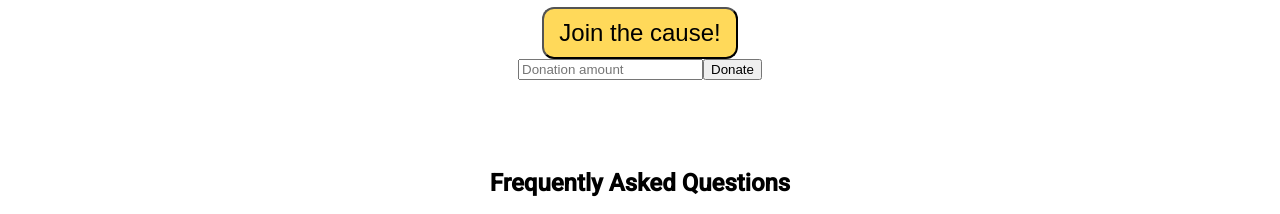
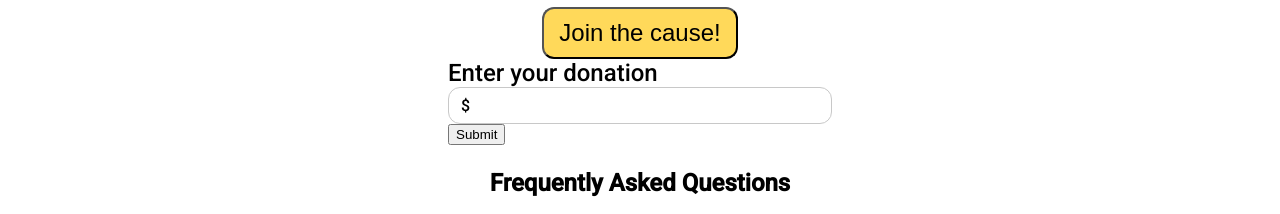
Before and after one commit to 100yann/TheOdinProject, a plain HTML site: page medito_website/index.html in a window 1280 px wide. Both pictures are taken after a click on the button "Join the cause!". Shown: the part 586-800 px from the top of the page. Drawn offline with Linux system fonts and the light colour scheme.

Commit message:
add form to html and toggle visibility from js

```diff
--- a/medito_website/index.html
+++ b/medito_website/index.html
@@ -30,7 +30,17 @@
                 <div id='bar-fg'></div>
             </div>
         </div>
-        <button id="donate-button">Join the cause!</button>
+        <button id="donation-button">Join the cause!</button>
+        <form id='donation-form' action="" hidden>
+            <div id="donation-amount-field">
+                <label for="donation-amount">Enter your donation</label>
+                <div id="donation-amount-field-inner">
+                    <span>$</span>
+                    <input type="number" name="donation-amount" id="donation-amount" autocomplete="off">
+                </div>
+                <input type="submit" name="donation-submit" id="donation-submit">
+            </div>
+        </form>
     </div>
 
     <div id="faq-section">
--- a/medito_website/index.js
+++ b/medito_website/index.js
@@ -8,7 +8,7 @@ document.addEventListener('DOMContentLoaded', () => {
         question.addEventListener('click', () => {dropdownAnswer(question)})
     })
 
-    const donateButton = document.getElementById('donate-button')
+    const donateButton = document.getElementById('donation-button')
     donateButton.addEventListener('click', () => {displayDonationField()})
 
     // Make sure email field is filled out if trying to submit
@@ -53,31 +53,6 @@ function validateEmailField(emailInput) {
 function displayDonationField() {
     const parentSection = document.getElementById('progress-section')
     const hasForm = parentSection.querySelector('form')
-
-    if (hasForm != null) {
-        hasForm.hidden == true ? hasForm.hidden = false : hasForm.hidden = true
-    } else {
-        const donationForm = document.createElement('form')
-        donationForm.setAttribute('method', 'post')
-
-        // Create an input for the donation
-        var donationAmount = document.createElement('input')
-        donationAmount.setAttribute('type', 'number')
-        donationAmount.setAttribute('name', 'donation-amount')
-        donationAmount.setAttribute('placeholder', 'Donation amount')
-        donationAmount.id = 'donation-amount'
-        donationForm.append(donationAmount)
-
-        // Create a submit button
-        var submitDonation = document.createElement('input')
-        submitDonation.setAttribute('type', 'submit')
-        submitDonation.setAttribute('value', 'Donate')
-        submitDonation.id = 'submit-donation'
-        donationForm.append(submitDonation)
-
-        parentSection.append(donationForm)
-    }
-
-
+    hasForm.hidden == true ? hasForm.hidden = false : hasForm.hidden = true
 
 }
--- a/medito_website/styles.css
+++ b/medito_website/styles.css
@@ -74,7 +74,7 @@ nav a {
     animation-duration: 1.5s;
 }
 
-#donate-button {
+#donation-button {
     margin-top: 10px;
     font-size: 24px;
     background-color: #FFD95A;
@@ -82,10 +82,38 @@ nav a {
     padding: 10px 15px;
 }
 
-#donate-button:hover {
+#donation-button:hover {
     background-color: #9ADE7B;
     cursor: pointer;
 }
+
+#donation-form {
+    width: 30%;
+    margin: auto;
+}
+
+#donation-amount-field {
+    text-align: left;
+}
+#donation-amount-field label {
+    text-align: left;
+    font-size: 24px;
+}
+#donation-amount-field-inner {
+    border: 1px solid #c8c8c8;
+    border-radius: 0.75rem;
+    padding: .5rem .75rem;
+}
+
+#donation-amount-field-inner:focus {
+    border: 1px solid #9ADE7B;
+}
+
+#donation-amount, #donation-amount:focus {
+    border: none;
+    outline: none;
+}
+
 /* FAQ Section */
 
 #faq-section {
```
